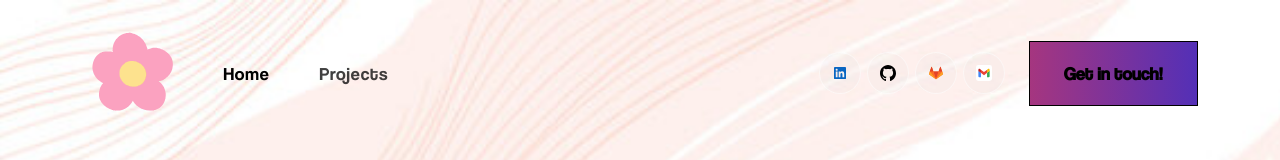
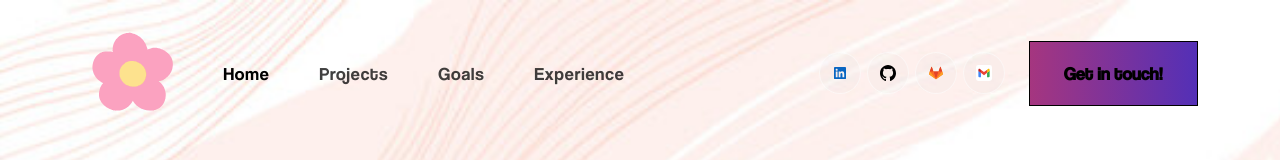
Before and after one commit to luciabrown/LuciaWebsite, a React (Create React App) app: page / in a window 1280 px wide. Shown: the top 160 px of the page. Built offline with nearby package versions, Linux system fonts and the light colour scheme.

Commit message:
They are on the navbar but need to see if they'll work

```diff
--- a/src/components/NavBar.js
+++ b/src/components/NavBar.js
@@ -50,6 +50,8 @@ export const NavBar = () => {
           <Nav className="me-auto">
             <Nav.Link href="#home" className={activeLink === 'home' ? 'active navbar-link' : 'navbar-link'} onClick={() => onUpdateActiveLink('home')}>Home</Nav.Link>
             <Nav.Link href="#projects" className={activeLink === 'projects' ? 'active navbar-link' : 'navbar-link'} onClick={() => onUpdateActiveLink('projects')}>Projects</Nav.Link>
+            <Nav.Link href="#goals" className={activeLink === 'goals' ? 'active navbar-link' : 'navbar-link'} onClick={() => onUpdateActiveLink('goals')}>Goals</Nav.Link>
+            <Nav.Link href="#experience" className={activeLink === 'experience' ? 'active navbar-link' : 'navbar-link'} onClick={() => onUpdateActiveLink('experience')}>Experience</Nav.Link>
           </Nav>
           <span className="navbar-text">
             <div className="social-icon">
```
